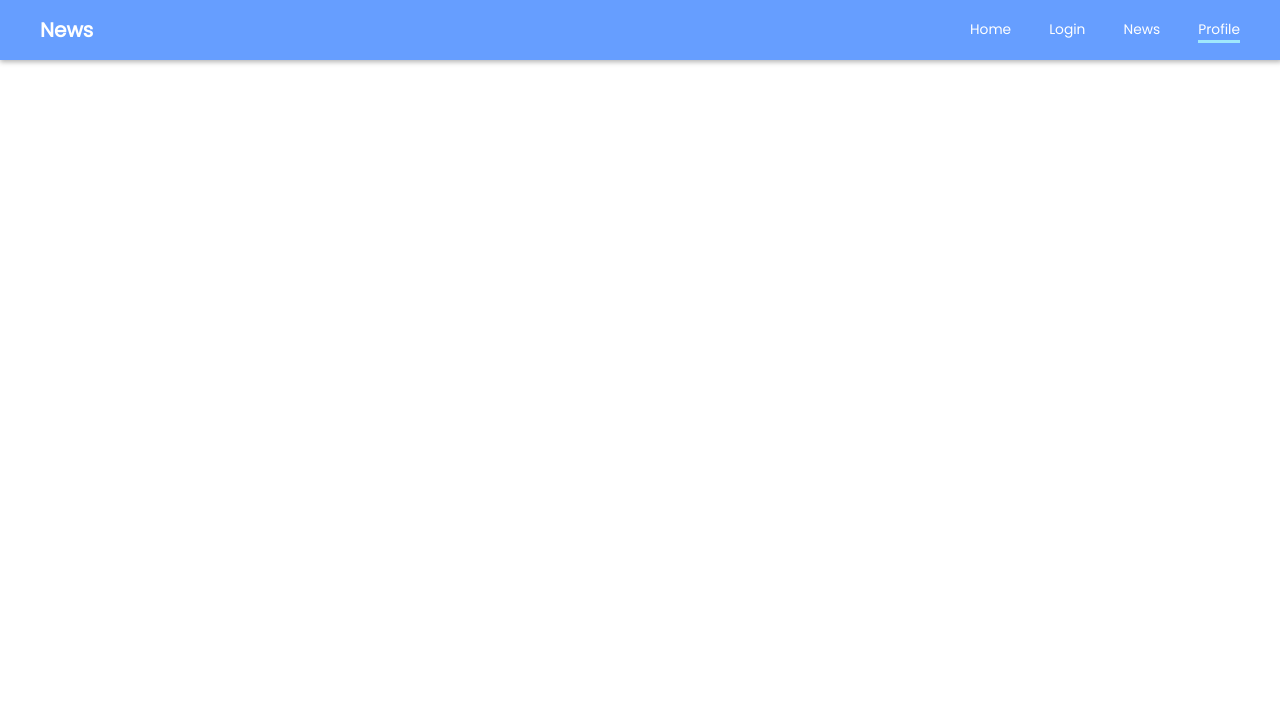
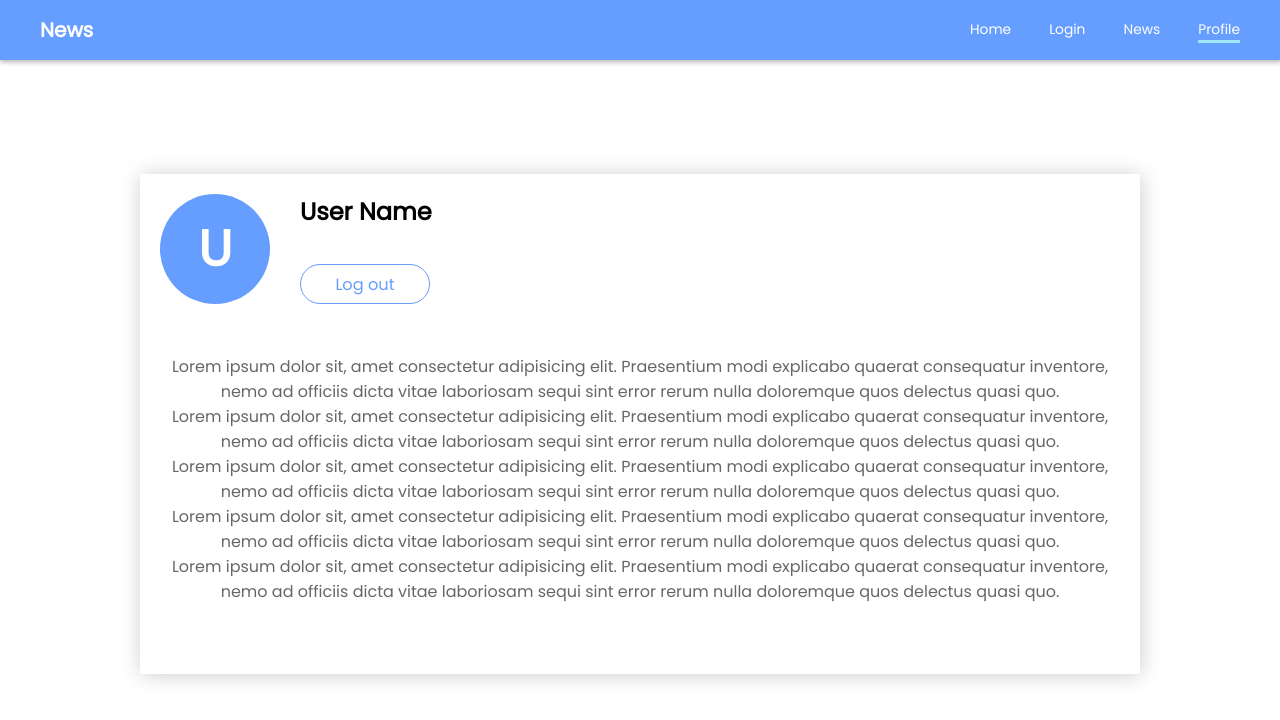
Before and after one commit to Babiy7/west-solutions-test, a React (Create React App) app: page /profile in a window 1280 px wide. Shown: the top 720 px of the page. Built offline with nearby package versions, Linux system fonts and the light colour scheme; a web font is replaced by a local one.

Commit message:
Created Profile component.

```diff
--- a/src/App.js
+++ b/src/App.js
@@ -6,7 +6,8 @@ import { Route, Switch } from "react-router-dom";
 import Layout from "./hoc/Layout/Layout";
 import Home from "./components/Sections/Home/Home";
 import Auth from "./containers/Auth/Auth";
-import News from "./components/Sections/News/News";
+import News from "./containers/News/News";
+import Profile from "./containers/Profile/Profile";
 
 function App() {
   return (
@@ -16,6 +17,7 @@ function App() {
           <Route exact path="/" component={Home} />
           <Route path="/login" component={Auth} />
           <Route path="/news" component={News} />
+          <Route path="/profile" component={Profile} />
         </Switch>
       </Layout>
     </div>
--- /dev/null
+++ b/src/containers/Profile/Profile.js
@@ -0,0 +1,57 @@
+import React from "react";
+import classes from "./Profile.module.scss";
+
+import Button from "../../components/UI/Button/Button";
+
+const Profile = () => {
+  return (
+    <div className={classes.Profile}>
+      <div className={classes.UserContainer}>
+        <div className={classes.Image}>
+          <h2 className={classes.Letter}>U</h2>
+        </div>
+
+        <h2 className={classes.Name}>User Name</h2>
+
+        <div className={classes.ButtonContainer}>
+          <Button>Log out</Button>
+        </div>
+      </div>
+
+      <div className={classes.Content}>
+        <p>
+          Lorem ipsum dolor sit, amet consectetur adipisicing elit. Praesentium
+          modi explicabo quaerat consequatur inventore, nemo ad officiis dicta
+          vitae laboriosam sequi sint error rerum nulla doloremque quos delectus
+          quasi quo.
+        </p>
+        <p>
+          Lorem ipsum dolor sit, amet consectetur adipisicing elit. Praesentium
+          modi explicabo quaerat consequatur inventore, nemo ad officiis dicta
+          vitae laboriosam sequi sint error rerum nulla doloremque quos delectus
+          quasi quo.
+        </p>
+        <p>
+          Lorem ipsum dolor sit, amet consectetur adipisicing elit. Praesentium
+          modi explicabo quaerat consequatur inventore, nemo ad officiis dicta
+          vitae laboriosam sequi sint error rerum nulla doloremque quos delectus
+          quasi quo.
+        </p>
+        <p>
+          Lorem ipsum dolor sit, amet consectetur adipisicing elit. Praesentium
+          modi explicabo quaerat consequatur inventore, nemo ad officiis dicta
+          vitae laboriosam sequi sint error rerum nulla doloremque quos delectus
+          quasi quo.
+        </p>
+        <p>
+          Lorem ipsum dolor sit, amet consectetur adipisicing elit. Praesentium
+          modi explicabo quaerat consequatur inventore, nemo ad officiis dicta
+          vitae laboriosam sequi sint error rerum nulla doloremque quos delectus
+          quasi quo.
+        </p>
+      </div>
+    </div>
+  );
+};
+
+export default Profile;
--- /dev/null
+++ b/src/containers/Profile/Profile.module.scss
@@ -0,0 +1,56 @@
+@import "../../sass/vars";
+
+.Profile {
+  width: 100%;
+  max-width: 1000px;
+  height: 500px;
+
+  margin: auto;
+  padding: 20px;
+
+  box-shadow: 1px 1px 20px 0px rgba(black, 0.2);
+  box-sizing: border-box;
+
+  .UserContainer {
+    position: relative;
+
+    display: flex;
+
+    .Image {
+      width: 110px;
+      height: 110px;
+
+      display: flex;
+      margin-right: 30px;
+      border-radius: 50%;
+
+      background: $blue;
+
+      .Letter {
+        margin: auto;
+
+        color: white;
+
+        font-size: 50px;
+      }
+    }
+
+    .ButtonContainer {
+      width: 130px;
+
+      position: absolute;
+      bottom: 0;
+      left: 140px;
+    }
+  }
+
+  .Content {
+    margin: 0;
+    padding: 0;
+    padding-top: 50px;
+
+    color: rgba(#000000, 0.6);
+
+    text-align: center;
+  }
+}
```
